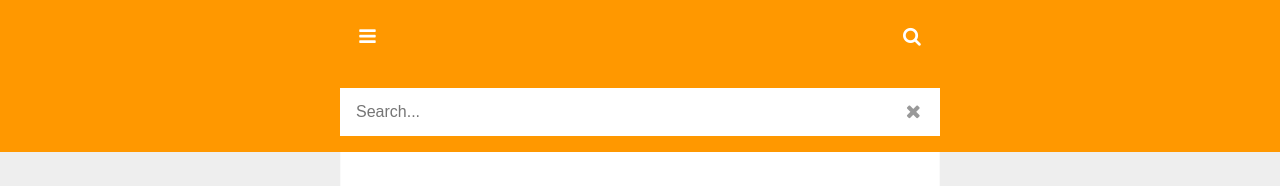
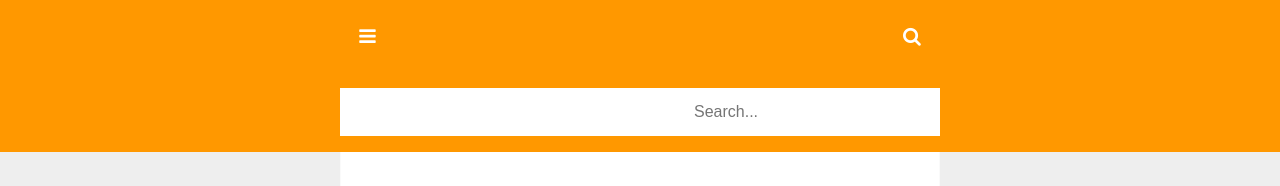
Before and after one commit to jastew/materialnav, a plain HTML site: page index.html in a window 1280 px wide. Both pictures are taken after a click on the element 911 px from the left and 36 px from the top of the page. Shown: the top 186 px of the page. Drawn offline with Linux system fonts and the light colour scheme.

Commit message:
Update main.css

```diff
--- a/main.css
+++ b/main.css
@@ -101,6 +101,7 @@ input:focus {
 }
 
 .search {
+  position: relative;
   overflow: hidden;
   display: block;
   background-color: #fff;
@@ -110,11 +111,13 @@ input:focus {
   float: right;
 }
 .search__input {
+  position: absolute;
+  right: 0;
   overflow: hidden;
   line-height: 1;
 }
 .search__input input {
-  padding-right: 40px;
+  padding-right: 55px;
   border: none;
 }
 
```
